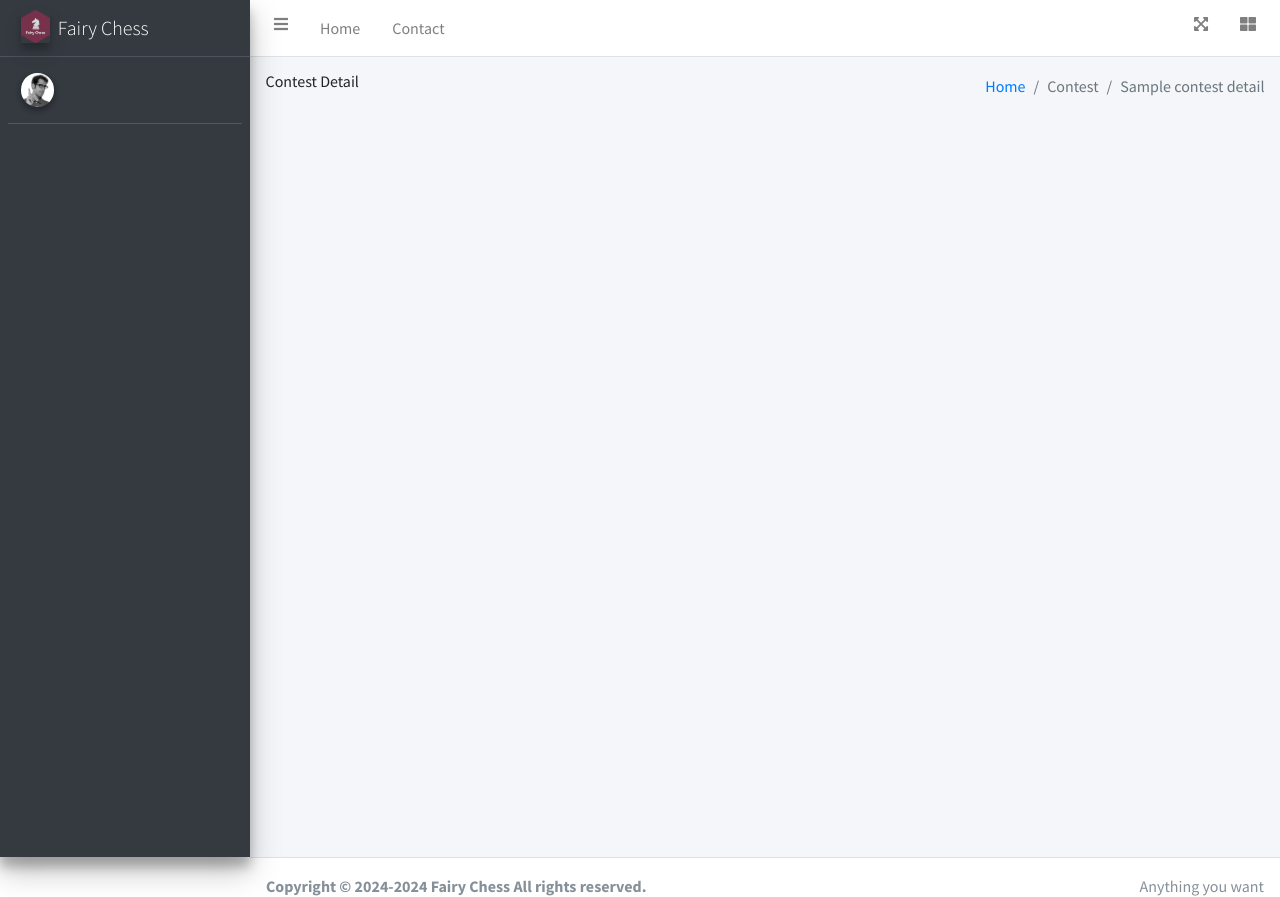
After one commit to ratopythonista/fairy-chess, a Python web app: template dashboard/templates/contest_detail.html in a window 1280 px wide. The commit adds this page. Shown: the top 897 px of the page. Run offline with Jinja, Linux system fonts and the light colour scheme; the template is opened without the code that fills it: most values are stand-ins (such as "Sample title", 1, 10 or a date in 2020); some libraries are stand-ins or nearby versions.

Commit message:
Add fetch_by_id method to ContestController and Contest API

```diff
--- a/api/fairy_chess/controllers/contest.py
+++ b/api/fairy_chess/controllers/contest.py
@@ -15,6 +15,9 @@ class ContestController:
 
     def fetch(self, user_id: str = None) -> list[dict]:
         return ContestRepository().find_all(user_id)
+
+    def fetch_by_id(self, contest_id: str) -> dict:
+        return ContestRepository().find_by_id(contest_id)
 
     def competitors(self, contest_id: str, check_in: bool | None = None) -> list[dict]:
         return ContestRepository().competitors(contest_id, check_in)
--- a/dashboard/session.json
+++ b/dashboard/session.json
@@ -1,9 +1,9 @@
 {
    "data": [
       {
-         "token": "eyJhbGciOiJIUzI1NiIsInR5cCI6IkpXVCJ9.eyJ1c2VyX2lkIjoiZTYzODczODUtODgxYS00OWEyLWEzNDMtNGMxNTRmNTc2N2RjIiwiZXhwaXJlc19hdCI6MTcwNzQ3OTYwNC43MTQ5NjF9.vCA6p9qQoVKiJlQdAwK8vx6uym46kUcq9sJtVCzZUVM",
+         "token": "eyJhbGciOiJIUzI1NiIsInR5cCI6IkpXVCJ9.eyJ1c2VyX2lkIjoiZTYzODczODUtODgxYS00OWEyLWEzNDMtNGMxNTRmNTc2N2RjIiwiZXhwaXJlc19hdCI6MTcwNzUyOTg5OC41NTUxNTl9.jp9Qt3Igv0StRy8O5z3-qIipkzmzvuOxgbruUQyzd-0",
          "host": "127.0.0.1",
-         "id": 132249942274833433
+         "id": 315510807012358362
       }
    ]
 }
--- /dev/null
+++ b/dashboard/templates/contest_detail.html
@@ -0,0 +1,30 @@
+{% extends "base.html" %}
+
+{% block title %}{{title}}{% endblock %}
+
+{% block content %}
+    <div class="content-header">
+        <div class="container-fluid">
+            <div class="row mb-2">
+                <div class="col-sm-6">
+                    <h6 class="m-0">Contest Detail</h6>
+                </div>
+                <div class="col-sm-6">
+                    <ol class="breadcrumb float-sm-right">
+                    <li class="breadcrumb-item"><a href="#">Home</a></li>
+                    <li class="breadcrumb-item active">Contest</li>
+                    <li class="breadcrumb-item active">{{contest_detail.title}}</li>
+                    </ol>
+                </div>
+            </div>
+        </div>
+    </div>
+        <div class="content">
+            <div class="container-fluid">
+                <div class="row">
+
+                </div>
+            </div>
+        </div>
+    </div>
+{% endblock %}
```
Also changed, not shown: api/fairy_chess/routes/v1/contest.py (+9 -4 lines), dashboard/fairy_chess/pages/contest.py (+17 -1 lines), dashboard/fairy_chess/services/fairy_chess_api.py (+16 -0 lines), dashboard/templates/contests.html (+8 -2 lines).
